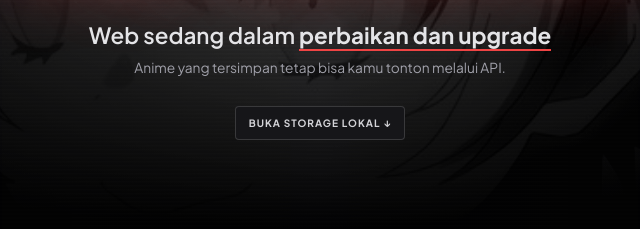
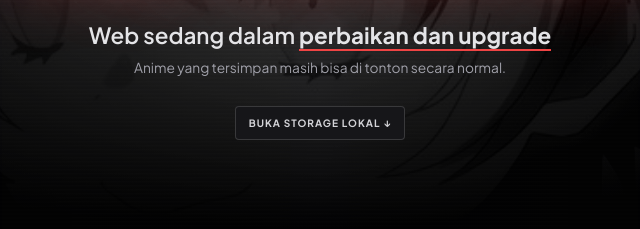
Before and after one commit to NeoNishikawa/iLoveNime.v2, a website: page public/maintenance.html in a window 1280 px wide. Shown: the part 358-587 px from the top of the page, 320-960 px from the left. Drawn offline with Linux system fonts and the light colour scheme.

Commit message:
Update maintenance storage message

```diff
--- a/public/maintenance.html
+++ b/public/maintenance.html
@@ -35,7 +35,7 @@
   <div class="shell">
     <section class="hero">
       <header><a class="menu" href="#storage" aria-label="Buka Local Storage"><i></i><i></i></a><a class="brand" href="/">iLove<span>Nime</span><small>STREAMING &amp; ENJOY</small></a><div class="header-search" aria-hidden="true"><svg fill="none" stroke="currentColor" stroke-width="2" viewBox="0 0 24 24"><circle cx="11" cy="11" r="7"></circle><path d="m20 20-4-4"></path></svg><span>LOCAL ONLY</span></div></header>
-      <div class="hero-content"><div class="pill"><span class="dot"></span>System upgrade in progress</div><h1>Maintenance</h1><p class="subtitle">Web sedang dalam <strong>perbaikan dan upgrade</strong></p><p class="note">Anime yang tersimpan tetap bisa kamu tonton melalui API.</p><a class="button" href="#storage" style="margin-top:30px">Buka storage lokal ↓</a></div>
+      <div class="hero-content"><div class="pill"><span class="dot"></span>System upgrade in progress</div><h1>Maintenance</h1><p class="subtitle">Web sedang dalam <strong>perbaikan dan upgrade</strong></p><p class="note">Anime yang tersimpan masih bisa di tonton secara normal.</p><a class="button" href="#storage" style="margin-top:30px">Buka storage lokal ↓</a></div>
     </section>
     <section class="storage" id="storage">
       <div class="storage-head"><div class="storage-title"><div><h2>Local Storage <span class="status"><span class="dot" style="width:6px;height:6px;background:var(--green);box-shadow:none"></span>Offline mode</span></h2><p class="meta"><strong id="storageCount">0 anime</strong> tersimpan • Data dibaca dari browser ini</p></div></div><div class="actions"><button id="exportBtn" type="button">↓ Export</button><button id="importBtn" type="button">↑ Import</button><button class="danger" id="clearBtn" type="button">Hapus data lokal</button><input id="importInput" type="file" accept="application/json" hidden /></div></div>
```
